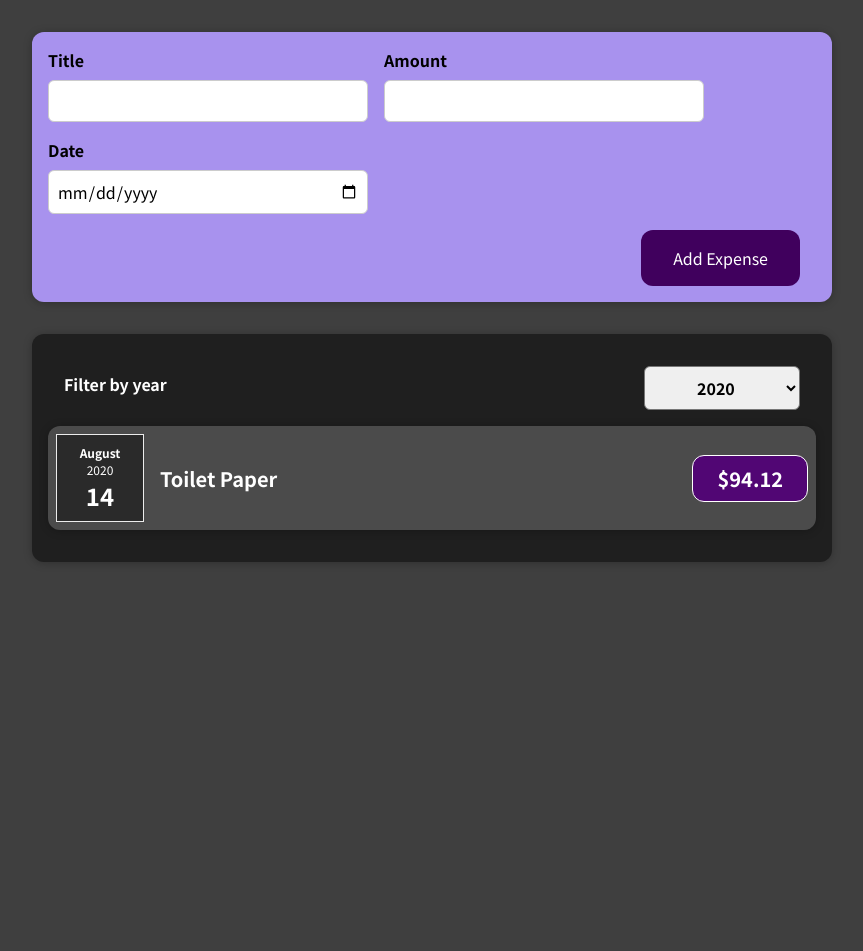
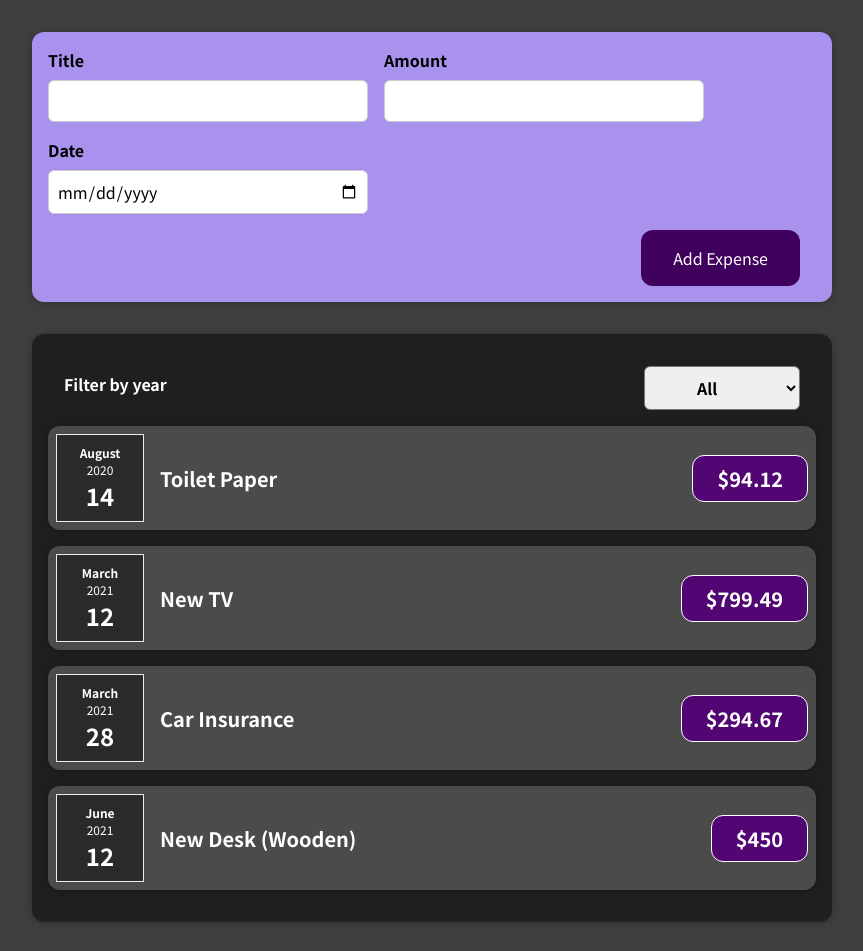
Before and after one commit to SarvinTorkaman/expensetracker-maximilian-react-course, a React (Create React App) app: page / in a window 1280 px wide. Shown: the top 951 px of the page, without its empty margins (208-1071 px from the left). Before the commit the page ends 800 px from the top, so only its background shows below. Built offline with nearby package versions, Linux system fonts and the light colour scheme.

Commit message:
added ExpenseList which takes care of conditional render

```diff
--- a/src/components/Expenses/ExpenseItems.js
+++ b/src/components/Expenses/ExpenseItems.js
@@ -8,13 +8,13 @@ export default function ExpenseItems(props){
 
 
 
-    return (<Card  className='expense-item'>
+    return (<li><Card  className='expense-item'>
 
-        <ExpenseDate  date={props.date}/>
-        <div className='expense-item__description'>
-             <h2 className='expense-item__description h2'> {props.title}</h2>
-             <div className='expense-item__price'>${props.amount}</div>
+    <ExpenseDate  date={props.date}/>
+    <div className='expense-item__description'>
+         <h2 className='expense-item__description h2'> {props.title}</h2>
+         <div className='expense-item__price'>${props.amount}</div>
 
-        </div>
-        </Card>)
+    </div>
+    </Card></li>)
 }
--- a/src/components/Expenses/Expenses.js
+++ b/src/components/Expenses/Expenses.js
@@ -1,10 +1,10 @@
 import React, {useState} from 'react';
-import ExpenseItems from './ExpenseItems';
 import "./Expenses.css";
 import Card from '../UI/Card';
+import ExpensesList from './ExpensesList';
 import ExpensesFilter from './ExpensesFilter';
 export default function Expenses(props){
-    const [selectedYear, setSelectedYear] = useState("2020");
+    const [selectedYear, setSelectedYear] = useState("All");
     // const [expenses,setExpenses]=useState(props.expenses)
 
 
@@ -26,12 +26,13 @@ export default function Expenses(props){
 
     }
 
+
+
 return(
     <div>
         <Card className='expenses'>
         <ExpensesFilter value={selectedYear} onSelectYear= {selectYearHandler}  />
-        {filteredExpenses.map((expense)=> {return <ExpenseItems key={expense.id} title={expense.title} amount={expense.amount} date={expense.date}/>})}
-
+        <ExpensesList  expensesList= {filteredExpenses}/>
 
 </Card>
 </div>
--- /dev/null
+++ b/src/components/Expenses/ExpensesList.css
@@ -0,0 +1,9 @@
+.expenses-list {
+    list-style: none;
+    padding: 0;
+  }
+
+  .expenses-list__fallback {
+    color: white;
+    text-align: center;
+  }
--- /dev/null
+++ b/src/components/Expenses/ExpensesList.js
@@ -0,0 +1,25 @@
+import React from "react";
+import ExpenseItems from './ExpenseItems'
+import './ExpensesList.css'
+
+const ExpensesList= (props) =>{
+    if (props.expensesList.length===0){
+        return(
+
+                <h2 className="expenses-list__fallback">No Expenses to show</h2>
+
+        )
+
+    }
+
+    return (
+
+           <ul className="expenses-list">{props.expensesList.map((expense)=> {return <ExpenseItems key={expense.id} title={expense.title} amount={expense.amount} date={expense.date}/>})}
+           </ul>
+        )
+
+
+
+
+}
+export default ExpensesList
```
